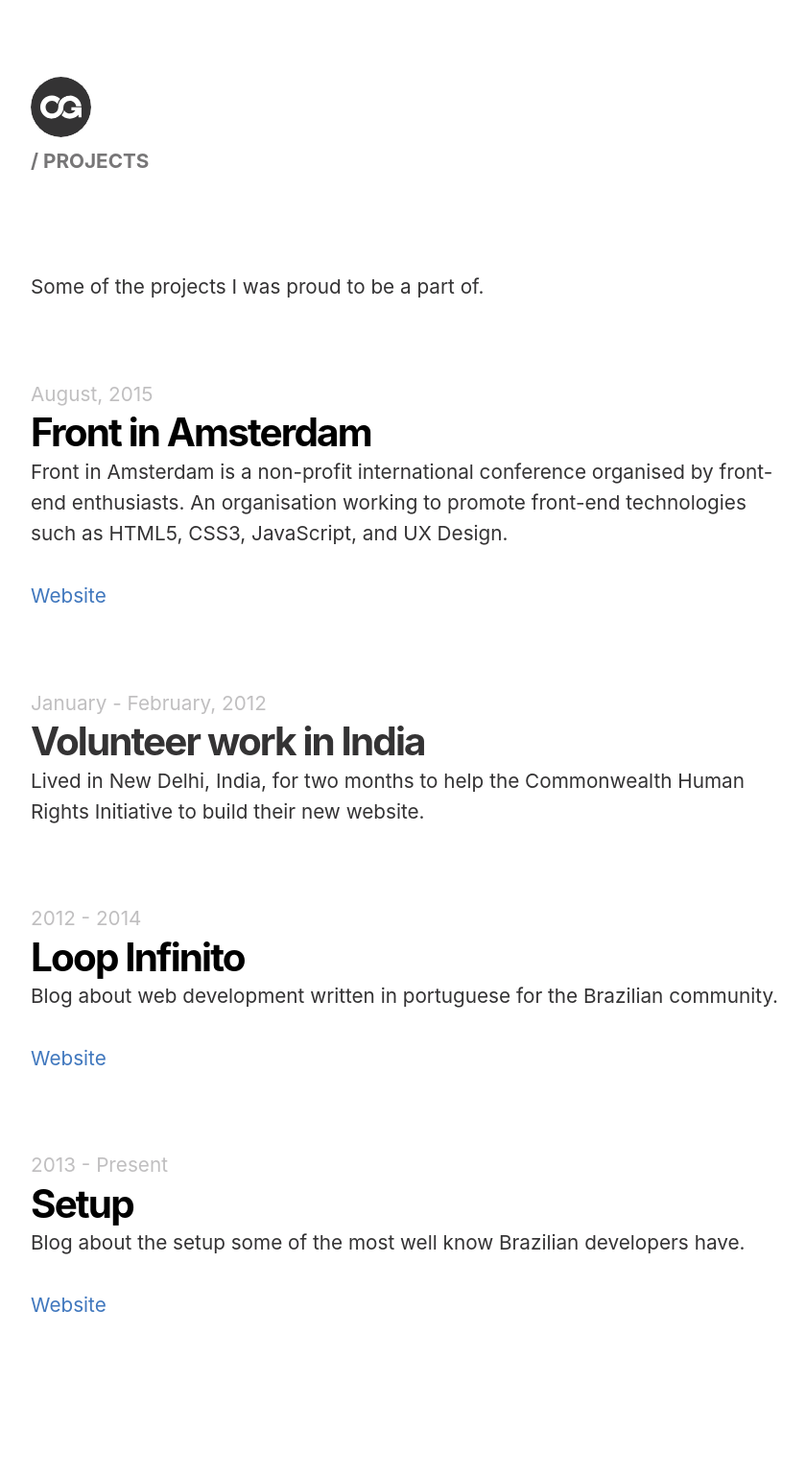
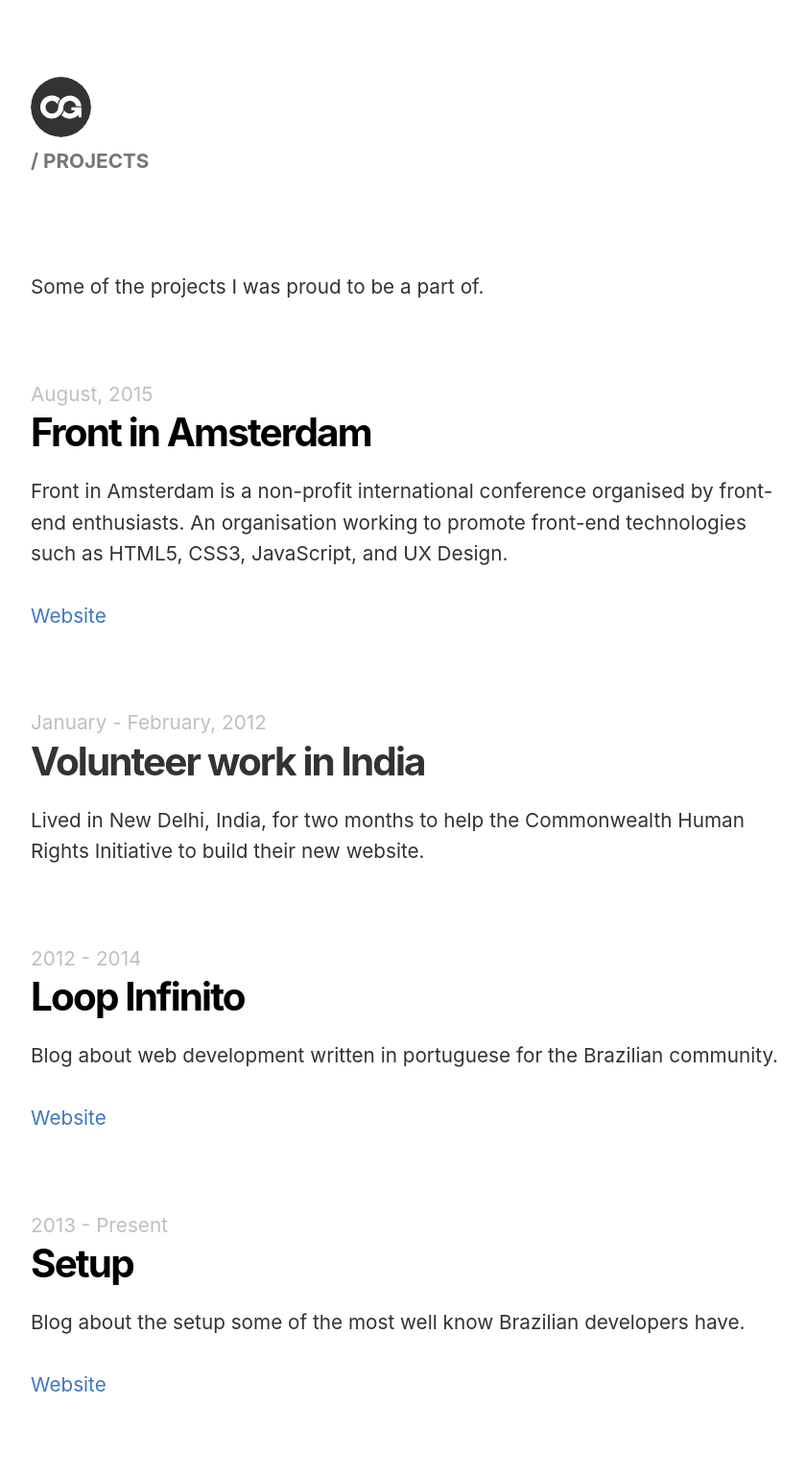
Before and after one commit to caiogondim/caiogondim.com, a Jekyll site: the page built from projects.md, in a window 1280 px wide. Shown: the whole page at 96% size, without its empty margins (48-888 px from the left). Built offline with Jekyll 4.4.1, drawn with Linux system fonts in a browser that asks for light colours; before the commit the page ends 1456 px from its top, so only the background shows below that.

Commit message:
Fix layout

```diff
--- a/_sass/components/content.scss
+++ b/_sass/components/content.scss
@@ -1,5 +1,5 @@
 .component-content {
-  *:last-child {
+  > *:last-child {
     margin-bottom: 0;
   }
 }
```
